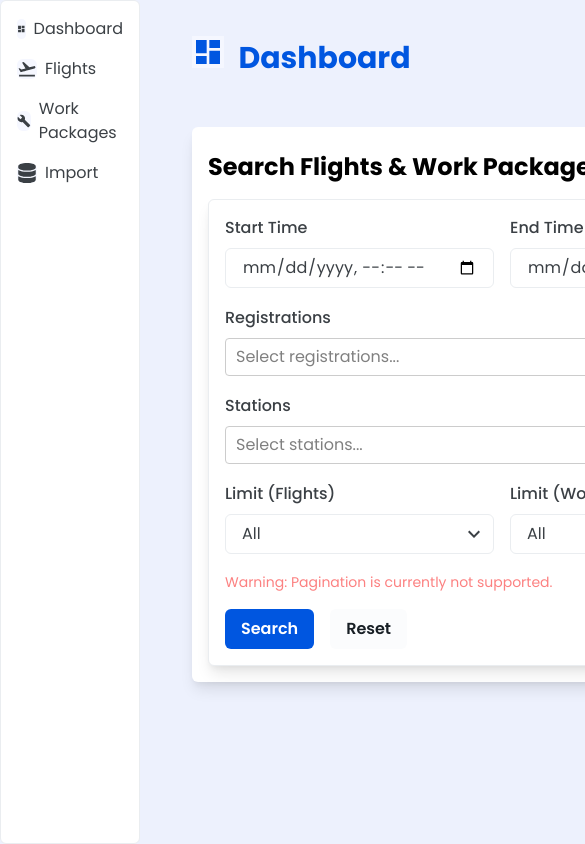
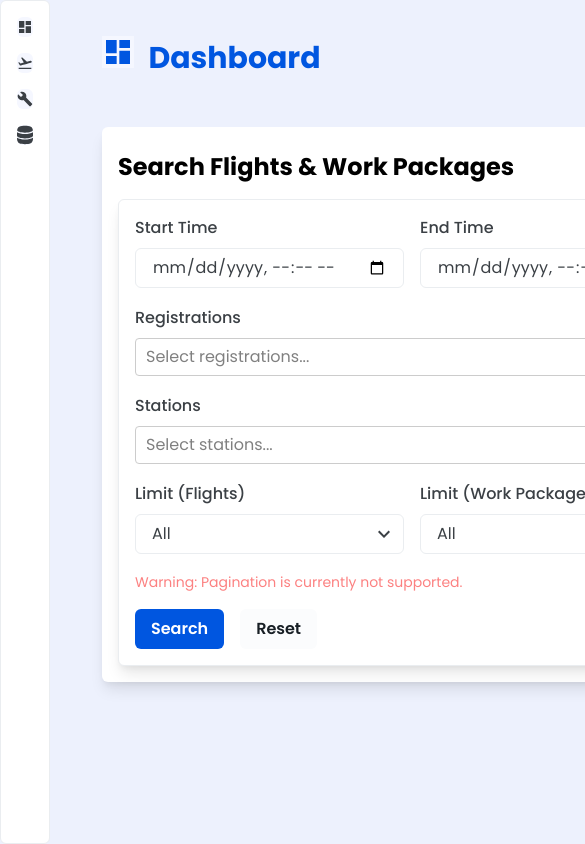
Before and after one commit to nam-vuhoang/aircraft-maintenance, a React (Vite) app in the folder frontend/: page / in a window 390 px wide. Shown: the top 844 px of the page, 585 px wide, since content can reach past the window. Built offline with nearby package versions, Linux system fonts and the light colour scheme; no server answers.

Commit message:
Hide text on small screens

```diff
--- a/frontend/src/App.tsx
+++ b/frontend/src/App.tsx
@@ -34,7 +34,7 @@ const App: React.FC = () => {
           >
             <HStack>
               <Box w={5} h={5} as={MdDashboard} bg={iconBg} borderRadius="md" title="Dashboard" />
-              <Text>Dashboard</Text>
+              <Text className="chakra-sidebar-text">Dashboard</Text>
             </HStack>
           </NavLink>
           <NavLink
@@ -45,7 +45,7 @@ const App: React.FC = () => {
           >
             <HStack>
               <Box w={5} h={5} as={MdFlightTakeoff} bg={iconBg} borderRadius="md" title="Flights" />
-              <Text>Flights</Text>
+              <Text className="chakra-sidebar-text">Flights</Text>
             </HStack>
           </NavLink>
           <NavLink
@@ -56,7 +56,7 @@ const App: React.FC = () => {
           >
             <HStack>
               <Box w={5} h={5} as={MdBuild} bg={iconBg} borderRadius="md" title="Flights" />
-              <Text>Work Packages</Text>
+              <Text className="chakra-sidebar-text">Work Packages</Text>
             </HStack>
           </NavLink>
           <NavLink
@@ -67,7 +67,7 @@ const App: React.FC = () => {
           >
             <HStack>
               <Box w={5} h={5} as={FaDatabase} bg={iconBg} borderRadius="md" title="Import" />
-              <Text>Import</Text>
+              <Text className="chakra-sidebar-text">Import</Text>
             </HStack>
           </NavLink>
           <Box flex={1}>&nbsp;</Box>
--- a/frontend/src/index.scss
+++ b/frontend/src/index.scss
@@ -61,8 +61,20 @@ img {
   height: 100%;
   min-height: 100vh; /* Ensure the sidebar takes up the full height of the screen */
   overflow-y: auto; /* Add scrollbar if content overflows */
-  min-width: 140px;
   width: 250px;
+  min-width: 50px;
+
+  @media (max-width: 800px) {
+    width: 50px;
+  }
+
+  .chakra-sidebar-text {
+    font-size: var(--chakra-fontSizes-lg);
+    @media (max-width: 800px) {
+      // hide text on smaller screens
+      display: none;
+    }
+  }
 }
 
 .chakra-panel {
```
